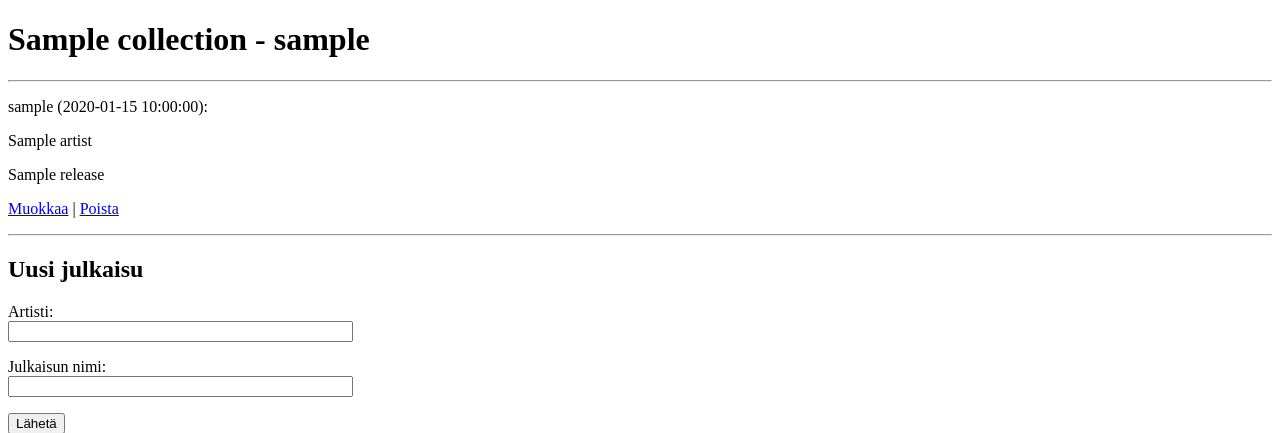
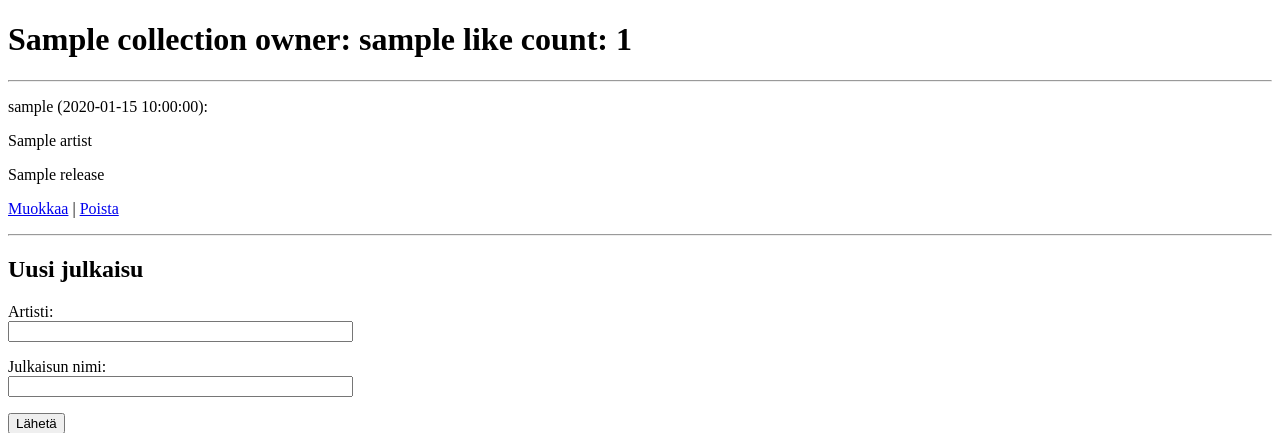
Before and after one commit to kjh/musiikkikirjasto, a Flask app: template templates/collection.html in a window 1280 px wide. Shown: the top 433 px of the page. Run offline with Flask 3, Linux system fonts and the light colour scheme; the visitor is signed in with stand-in values (Sample User, id 1); the template is opened without the code that fills it: most values are stand-ins (such as "Sample title", 1, 10 or a date in 2020).

Commit message:
Add likes to collections

```diff
--- a/app.py
+++ b/app.py
@@ -28,10 +28,46 @@ def index():
 @app.route("/collection/<int:collection_id>")
 def show_collection(collection_id):
     collection = music_collection.get_collection(collection_id)
+    like_count = music_collection.count_collection_likes(collection_id)
+    user_id = session["user_id"]
+
     if not collection:
         abort(404)
     releases = music_collection.get_releases(collection_id)
-    return render_template("collection.html", collection=collection, releases=releases)
+
+    has_liked = True if music_collection.has_user_liked(user_id, collection_id) else False
+
+    return render_template("collection.html", collection=collection, like_count=like_count, has_liked=has_liked, releases=releases)
+
+@app.route("/like_collection", methods=["POST"])
+@helper.require_login
+def like_collection():
+    collection_id = request.form["collection_id"]
+    user_id = session["user_id"]
+
+    if music_collection.has_user_liked(user_id, collection_id):
+        abort(403)
+
+    try:
+        music_collection.add_like(user_id, collection_id)
+        return redirect("/")
+    except sqlite3.IntegrityError:
+        abort(403)
+
+@app.route("/delete_like_collection", methods=["POST"])
+@helper.require_login
+def delete_like_collection():
+    collection_id = request.form["collection_id"]
+    user_id = session["user_id"]
+
+    if not music_collection.has_user_liked(user_id, collection_id):
+        abort(403)
+
+    try:
+        music_collection.delete_like(user_id, collection_id)
+        return redirect("/")
+    except sqlite3.IntegrityError:
+        abort(403)
 
 @app.route("/new_collection", methods=["POST"])
 @helper.require_login
--- a/schema.sql
+++ b/schema.sql
@@ -18,3 +18,10 @@ CREATE TABLE releases (
     user_id INTEGER REFERENCES users,
     collection_id INTEGER REFERENCES collections
 );
+
+CREATE TABLE likes (
+    id INTEGER PRIMARY KEY,
+    user_id INTEGER REFERENCES users,
+    collection_id INTEGER REFERENCES collections,
+    UNIQUE (user_id, collection_id)
+);
--- a/templates/collection.html
+++ b/templates/collection.html
@@ -6,7 +6,7 @@
 </head>
 
 <body>
-  <h1>{{ collection.title }} - {{ collection.username }}</h1>
+  <h1>{{ collection.title }} owner: {{ collection.username }} like count: {{ like_count }}</h1>
 
   <hr />
   {% for release in releases %}
@@ -46,6 +46,22 @@
   <hr />
   {% endif %}
 
+  {% if session.user_id and collection.user_id != session.user_id and not has_liked %}
+  <form action="/like_collection" method="post">
+    <input type="hidden" name="collection_id" value="{{ collection.id }}" />
+    <input type="hidden" name="user_id" value="{{ session.user_id }}" />
+    <input type="submit" value="like" />
+  </form>
+  <hr />
+  {% elif session.user_id and collection.user_id != session.user_id and has_liked %}
+  <form action="/delete_like_collection" method="post">
+    <input type="hidden" name="collection_id" value="{{ collection.id }}" />
+    <input type="hidden" name="user_id" value="{{ session.user_id }}" />
+    <input type="submit" value="remove like" />
+  </form>
+  <hr />
+  {% endif %}
+
   <p>
     <a href="/">Etusivulle</a>
   </p>
```
Also changed, not shown: music_collection.py (+18 -0 lines).
